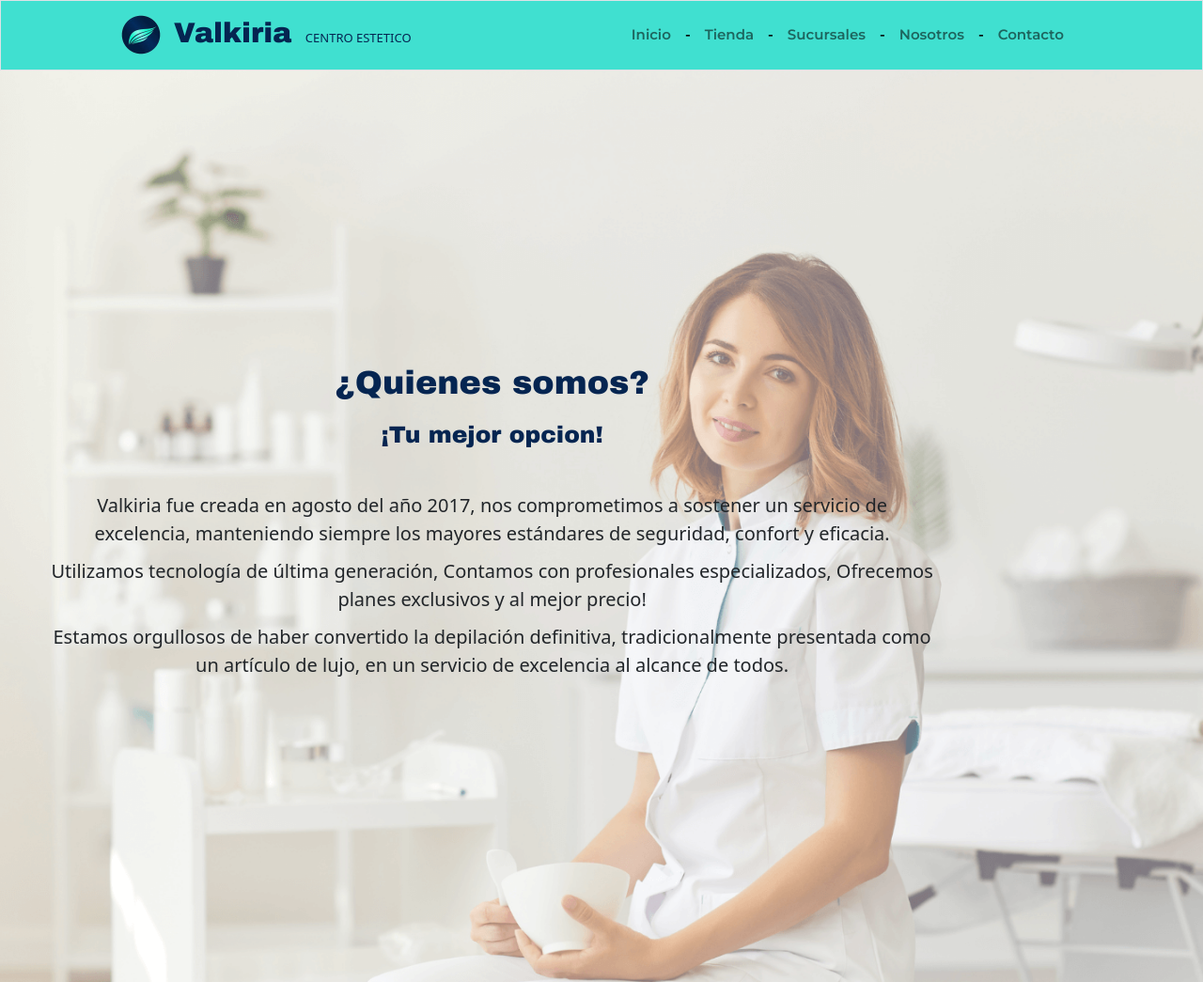
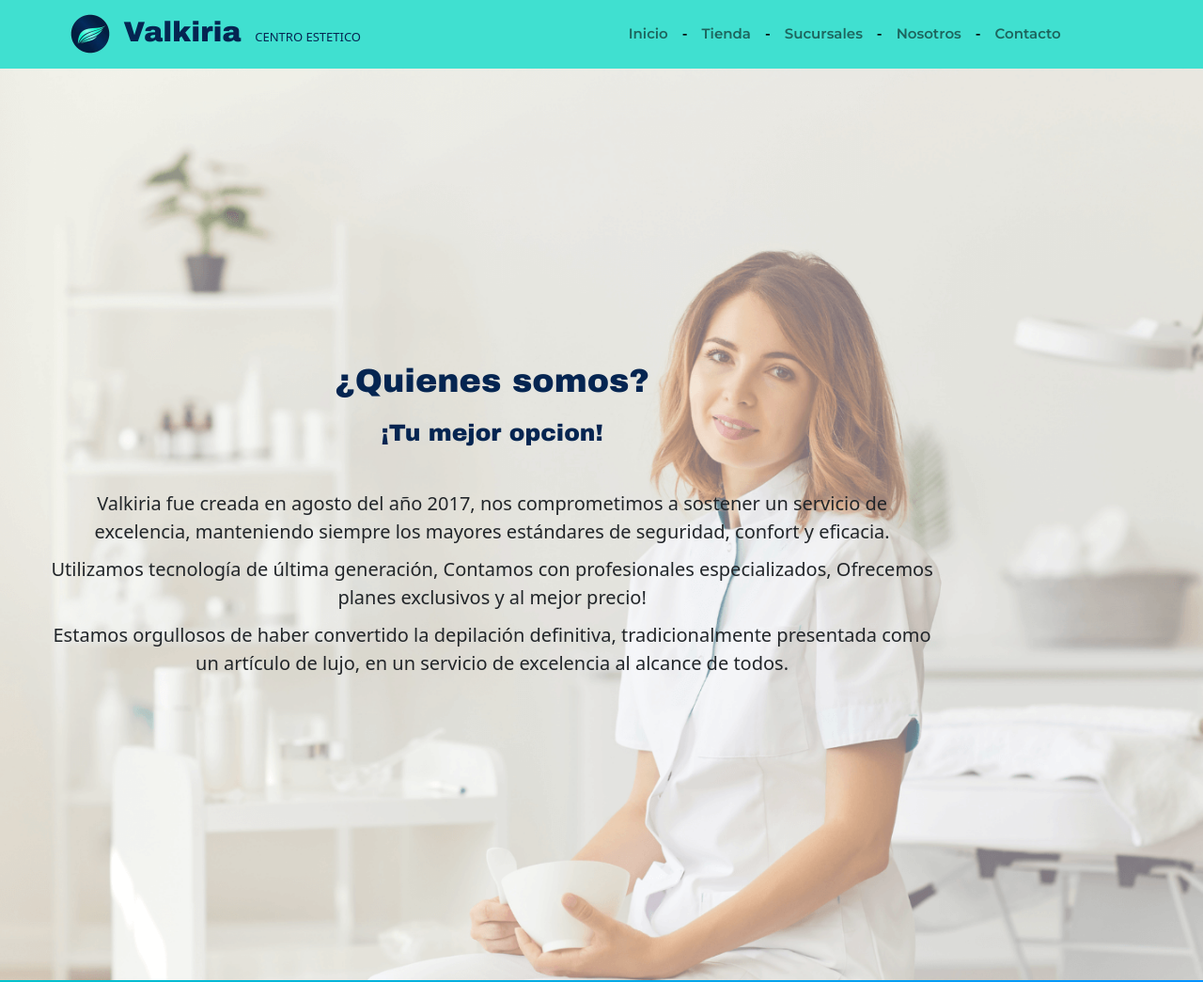
Before and after one commit to Nicovenezia/CentroEstetico-NicolasVenezia, a website: page pag/nosotros.html in a window 1280 px wide. Shown: the top 1045 px of the page at 94% size. Drawn offline with nearby package versions, Linux system fonts and the light colour scheme.

Commit message:
modificando header y footer

```diff
--- a/pag/nosotros.html
+++ b/pag/nosotros.html
@@ -21,7 +21,7 @@
 
 <body>
     <header class="container-fluid">
-        <div class="row contenedorHeader border border-1">
+        <div class="contenedorHeader row">
             <div class="cajaLogoNav col-1">
                 <img class="logo" src="../img/logo.png" alt="Valkiria">
             </div>
@@ -30,13 +30,13 @@
                 <h1 class="h1ValkiriaNav">Valkiria</h1>
             </div>
 
-            <div class="col-3">
+            <div class="cajaH3Nav col-3">
                 <h3 class="h3Nav">CENTRO ESTETICO</h3>
             </div>
 
-            <div class="col-5">
+            <div class="col-6">
                 <nav class="navbar navbar-expand-lg navbar-light">
-                    <div class="contenedorNav container-fluid">
+                    <div class="contenedorNav">
                         <button class="navbar-toggler botonNav" type="button" data-bs-toggle="collapse" data-bs-target="#navbarNav" aria-controls="navbarNav" aria-expanded="false" aria-label="Toggle navigation">
                             <span class="navbar-toggler-icon"></span>
                         </button>
```
Also changed, not shown: pag/contacto.html (+4 -4 lines), pag/sucursales.html (+4 -4 lines), pag/tienda.html (+4 -4 lines).
